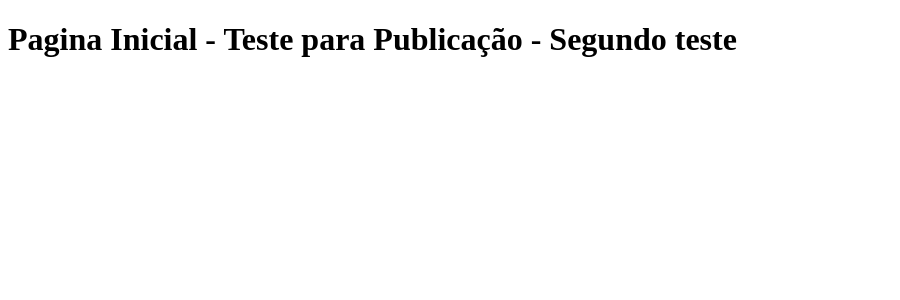
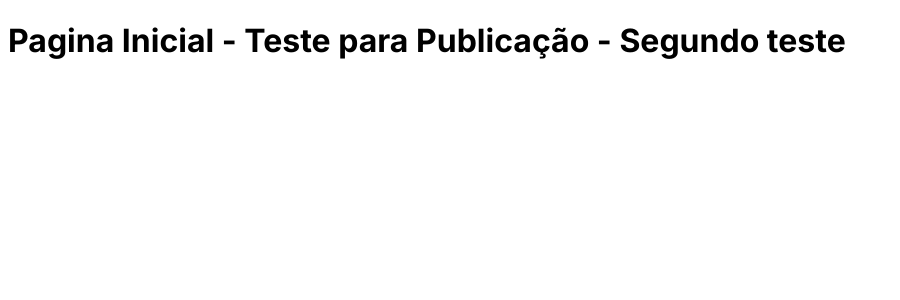
Before and after one commit to Theus03/myhouse, a Next.js app: page / in a window 1280 px wide. Shown: the top 300 px of the page, without its empty margins (0-900 px from the left). Built offline with nearby package versions, Linux system fonts and the light colour scheme.

Commit message:
Adicionando arquivo de estilização no projeto

```diff
--- a/src/app/layout.tsx
+++ b/src/app/layout.tsx
@@ -1,3 +1,5 @@
+import '../styles/globals.css';
+
 export const metadata = {
   title: 'MyHouse',
   description: 'Generated by Next.js',
--- a/src/components/Menu.tsx
+++ b/src/components/Menu.tsx
@@ -1,5 +1,7 @@
 export default function Menu() {
     return (
-        <h1>Aqui é o menu</h1>
+        <nav>
+
+        </nav>
     )
 }
--- /dev/null
+++ b/src/styles/globals.css
@@ -0,0 +1,5 @@
+@import url('https://fonts.googleapis.com/css2?family=Inter:ital,opsz,wght@0,14..32,100..900;1,14..32,100..900&display=swap');
+
+* {
+    font-family: Inter, 'sans-serif';
+}
```
